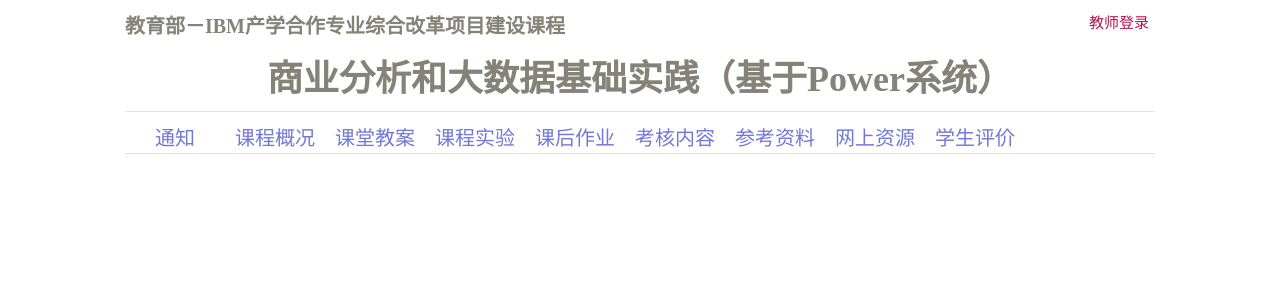
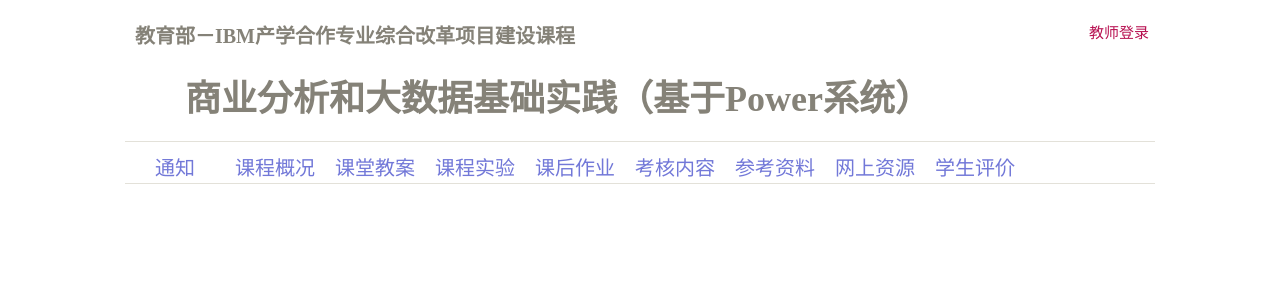
Before and after one commit to sysuzjz/IBM-BigData-course-mainpage, a PHP site: page /view/head.php in a window 1280 px wide. Shown: the top 300 px of the page. Run offline with PHP 8.4, Linux system fonts and the light colour scheme.

Commit message:
update the style of head

```diff
--- a/static/CSS/head.css
+++ b/static/CSS/head.css
@@ -13,12 +13,12 @@
 
 #head-title {
     font-size: 36px;
-    margin: 10px 0;
-    text-align: center;
+    margin: 20px 0;
+    padding-left: 60px;
 }
 
 #sub-head-title {
-    margin: 0px;
+    margin: 10px;
     font-size: 20px;
     text-align: left;
 }
```
